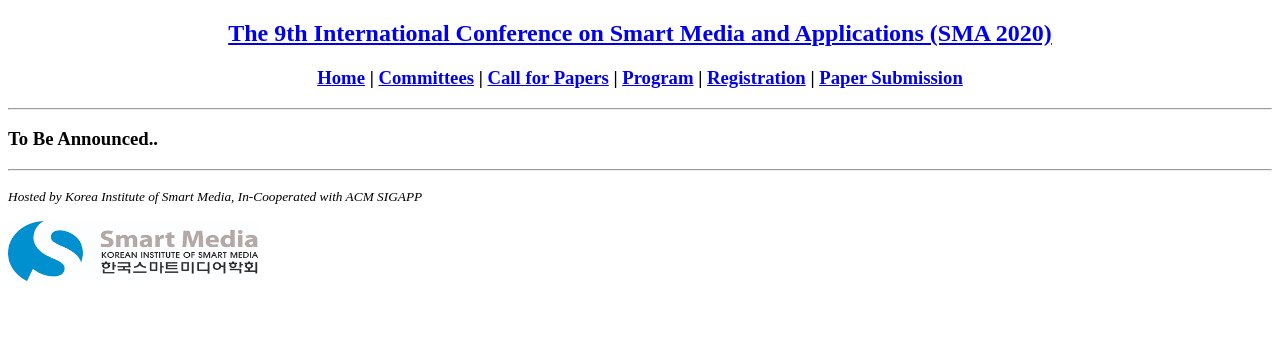
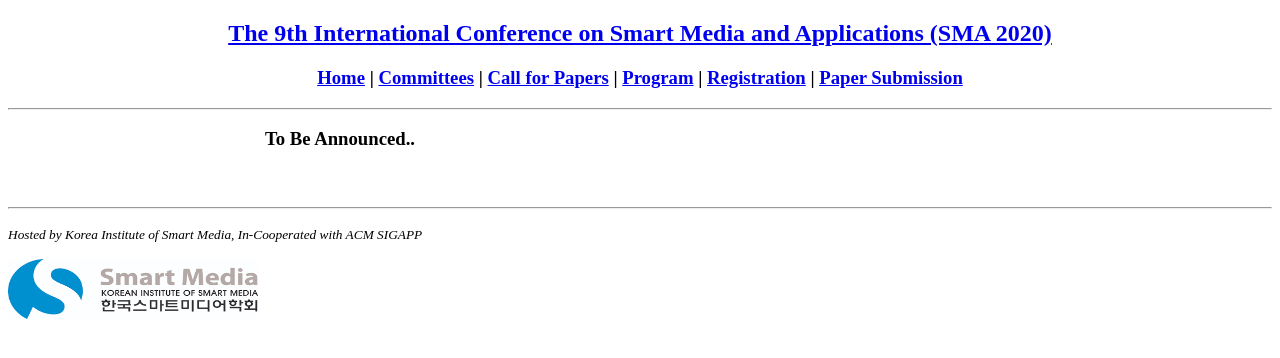
Before and after one commit to icea-conf/sma-2020.github.io, a Jekyll site: the page built from program/index.html, in a window 1280 px wide. Shown: the top 358 px of the page. Built offline with Jekyll 4.4.1, drawn with Linux system fonts in a browser that asks for light colours.

Commit message:
Update index.html

```diff
--- a/program/index.html
+++ b/program/index.html
@@ -2,5 +2,10 @@
 layout: default
 title: SMA 2020
 ---
-
-     <h3>To Be Announced..</h3>
+<div class="container">
+     <div class="content">
+          <div>
+               <h3>To Be Announced..</h3>
+          </div>
+     </div>
+</div>
```
